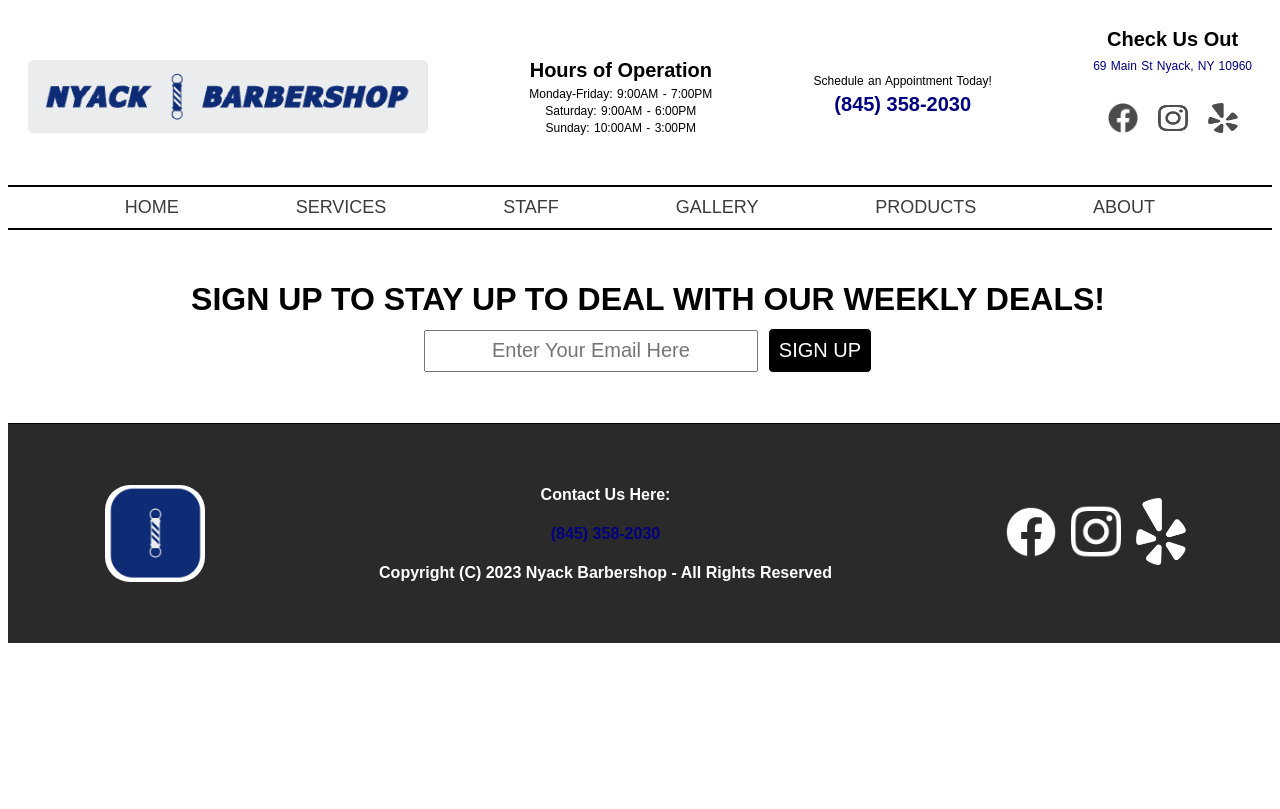
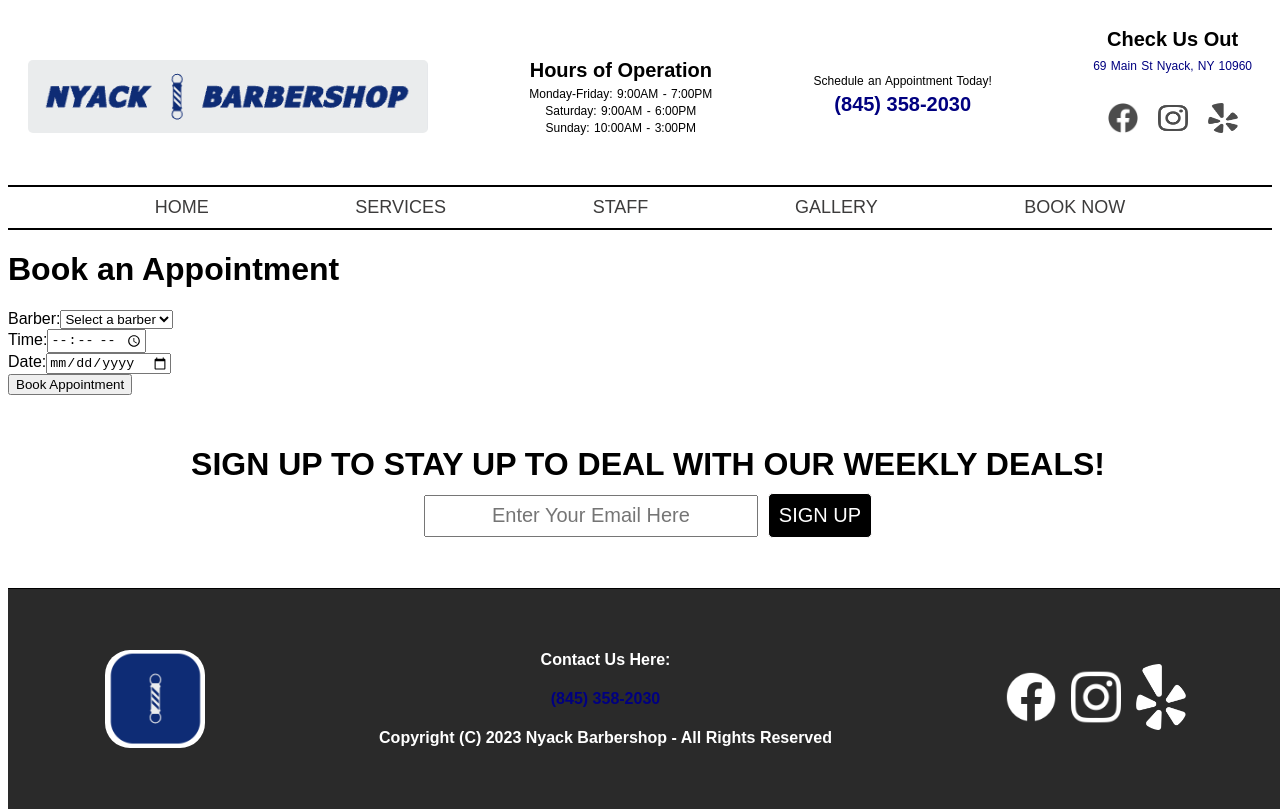
Before and after one commit to James-fleming394/nyack-barbershop, a React (Create React App) app: page /booking in a window 1280 px wide. Built offline with nearby package versions, Linux system fonts and the light colour scheme.

Commit message:
Form on Booking page set up

```diff
--- a/src/App.js
+++ b/src/App.js
@@ -7,6 +7,7 @@
 import Services from './pages/services/Services';
 import Staff from './pages/staff/Staff';
 import Gallery from './pages/gallery/Gallery';
+import Booking from './pages/book/Booking';
 
 
 const App = () => {
@@ -20,6 +21,7 @@
             <Route path='/services' element={<Services />} />
             <Route path='/staff' element={<Staff />} />
             <Route path='/gallery' element={<Gallery />} />
+            <Route path='/booking' element={<Booking />} />
           </Routes>
         </div>
       <Footer />
--- a/src/components/navbar/Navbar.jsx
+++ b/src/components/navbar/Navbar.jsx
@@ -10,8 +10,7 @@
                 <Link className="nav-links" to="/services">Services</Link>
                 <Link className="nav-links" to="/staff">Staff</Link>
                 <Link className="nav-links" to="/gallery">Gallery</Link>
-                <Link className="nav-links" to="/products">Products</Link>
-                <Link className="nav-links" to="/about">About</Link>
+                <Link className="nav-links" to="/booking">Book Now</Link>
         </div>
     )
 }
--- /dev/null
+++ b/src/pages/book/Booking.jsx
@@ -0,0 +1,59 @@
+import React from "react";
+import './Booking.css';
+import { useState } from "react";
+
+const Booking = () => {
+
+    const [selectedBarber, setSelectedBarber] = useState('');
+    const [selectedDate, setSelectedDate] = useState('');
+    const [selectedTime, setSelectedTime] = useState('');
+
+    const handleBarberChange = (event) => {
+        setSelectedBarber(event.target.value);
+    };
+
+    const handleTimeChange = (event) => {
+        setSelectedTime(event.target.value);
+    };
+
+    const handleDateChange = (event) => {
+        setSelectedDate(event.target.value);
+    };
+
+    const handleSubmit = (event) => {
+        event.preventDefault();
+
+        console.log('Selected Barber:', selectedBarber);
+        console.log('Selected Time:', selectedTime);
+        console.log('Selected Date:', selectedDate);
+    }
+
+    return(
+        <div className="booking">
+            <h1>Book an Appointment</h1>
+        <form onSubmit={handleSubmit}>
+        <div>
+            <label>Barber:</label>
+            <select value={selectedBarber} onChange={handleBarberChange}>
+            <option value="">Select a barber</option>
+            <option value="barber1">Vlad</option>
+            <option value="barber2">Joe </option>
+            <option value="barber3">Jenny</option>
+            <option value="barber3">Arthur</option>
+            </select>
+        </div>
+        <div>
+            <label>Time:</label>
+            <input type="time" value={selectedTime} onChange={handleTimeChange} />
+        </div>
+        <div>
+            <label>Date:</label>
+            <input type="date" value={selectedDate} onChange={handleDateChange} />
+        </div>
+        <button type="submit">Book Appointment</button>
+        </form>
+        </div>
+    )
+}
+
+export default Booking;
--- a/src/pages/gallery/Gallery.jsx
+++ b/src/pages/gallery/Gallery.jsx
@@ -42,7 +42,7 @@
     return(
         <div className="gallery">
             {photos.map((photo, index) => (
-                <img key={index} className="image-gallery" src={photo} alt={`Photo ${index + 1}`} />
+                <img key={index} className="image-gallery" src={photo} alt={`${index + 1}`} />
             ))}
         </div>
     )
```
Also changed, not shown: src/pages/book/Booking.css (added).
